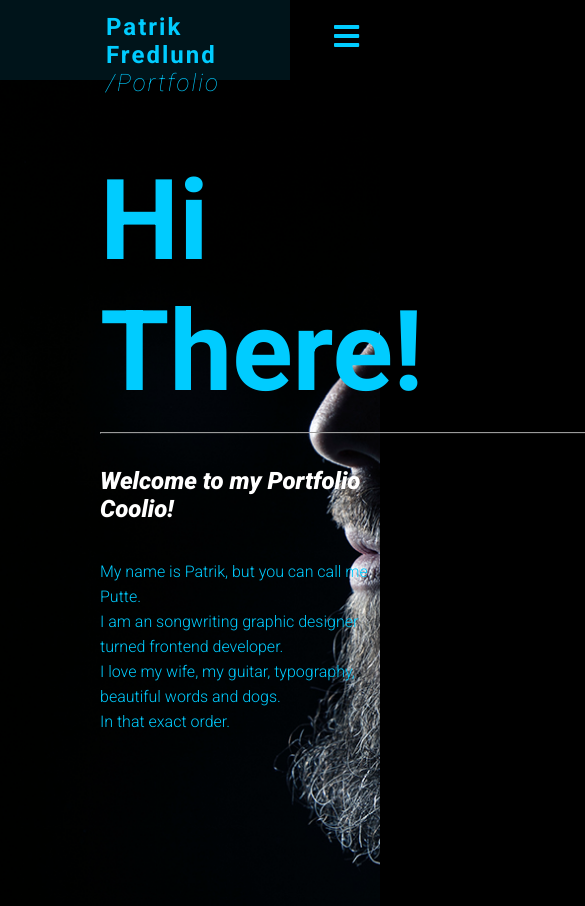
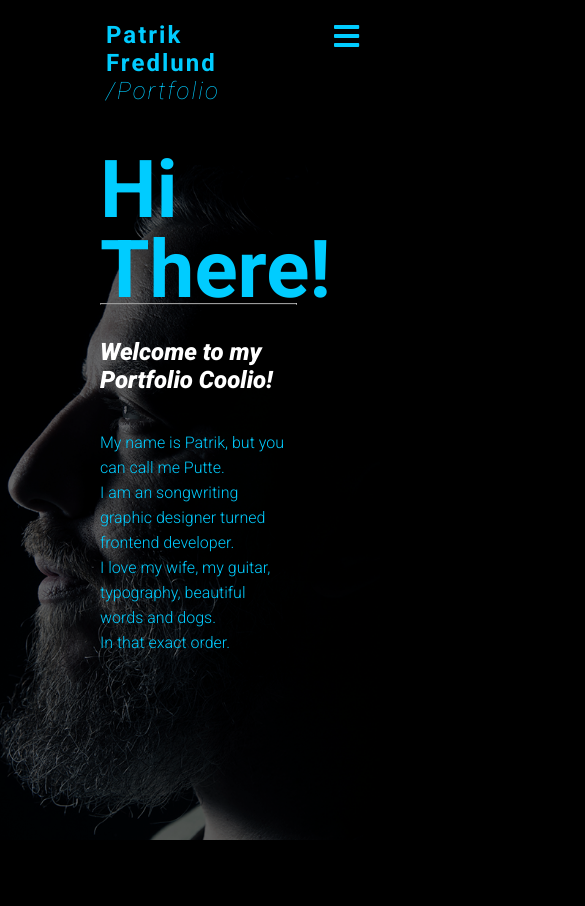
Before and after one commit to patrik-fredlund/pfredlund_portfolio, a React (Create React App) app: page / in a window 390 px wide. Shown: the top 906 px of the page, 585 px wide, since content can reach past the window. After the commit the page ends 844 px from the top, so only its background shows below. Built offline with nearby package versions, Linux system fonts and the light colour scheme.

Commit message:
modified mobile view

```diff
--- a/src/App.css
+++ b/src/App.css
@@ -40,23 +40,30 @@ body {
 }
 
 .profileImage {
-  background: url(./putte.jpg);
-  width: 653px;
-  /* height:80% ; */
+  /* background: url(./putte.jpg); */
+  /* width: 80%; */
+  height: 80% ;
   margin: auto;
   position: absolute;
-  top: 0px;
-  /* padding: 1%; */
+  top: 1px;
   right: 10px;
-  bottom: -14%;
-  border-radius: 10px;
+  bottom: -19%;
   background-repeat: no-repeat;
   background-position: center;
   background-attachment: fixed;
   background-size: cover;
-  /* opacity: 0.9; */
+  opacity: 0.8;
   z-index: -1;
 }
+
+
+@media screen and (max-width: 480px) {
+  .profileImage {
+    /* width: 60px; */
+    opacity: 0.4;
+  }
+}
+
 
 .homeContainer {
   /* border: 1px solid green; */
@@ -64,31 +71,41 @@ body {
   flex-direction: column;
 }
 
+@media screen and (max-width:480px) {
+  .homeContainer {
+    margin-right: 100px;
+  }
+}
+
+
 .hello {
   /* border: 1px solid lightblue; */
 
   display: flex;
   font-size: 7rem;
   padding-left: 100px;
-  /* @media screen and (max-width: 768px) {
-    padding-left: 100px;
-    font-size: 2rem;
-  } */
-}
+  }
+
+  @media screen and (max-width: 480px) {
+    .hello {
+      font-size: 5rem;
+      line-height: 80px;
+    }
+  }
 
 .line {
   display: flex;
   border-bottom: 1px solid rgba(255, 255, 255, 0.084);
-  width: 550px;
+  width: 50vw;
   margin-top: -60px;
   margin-left: 100px;
+}
 
-  /* height: 30px;
-  border-style: solid;
-  border-color: #8c8b8b;
-  border-width: 1px 1px 0 0;
-  border-radius: 200px;  */
-}
+/* @media screen and (max-width: 480px) {
+  .line {
+    margin-top: 1px;
+  }
+} */
 
 .welcome {
   /* border: 1px solid red; */
@@ -106,9 +123,3 @@ body {
   font-weight: 300;
   line-height: 25px;
 }
-
-@media screen and (max-width: 600px) {
-  .profileImage {
-    /* width: 90%; */
-  }
-}
--- a/src/App.js
+++ b/src/App.js
@@ -2,15 +2,12 @@ import './App.css';
 import Contact from './Pages/Contact';
 import Projects from './Pages/Projects';
 import Home from './Pages/Home';
+import About from './Pages/About';
 import Navbar from './Navbar/Navbar';
-import About from './Pages/About';
+import Sidebar from './Sidebar/Sidebar';
+import ProfileImage from './putte.jpg';
 import { BrowserRouter as Router, Switch, Route } from 'react-router-dom';
-import ProfileImage from './putte.jpg';
-import Sidebar from './Sidebar/Sidebar';
-import styled from 'styled-components';
-import { useState } from 'react'
-
-
+import { useState } from 'react';
 
 const App = () => {
   const [isOpen, SetIsOpen] = useState(false);
@@ -21,21 +18,56 @@ const App = () => {
 
   return (
     <Router>
-      <Navbar toggle={toggle}/>
-      <Sidebar  isOpen={isOpen} toggle={toggle} />
+      <Navbar toggle={toggle} />
+      <Sidebar isOpen={isOpen} toggle={toggle} />
       <Switch>
-
         <Route path='/about'>
           <About />
+          <>
+            {
+              <img
+                src={ProfileImage}
+                className='profileImage'
+                alt='Patrik profile'
+              />
+            }
+          </>
         </Route>
         <Route path='/projects'>
-            <Projects className='profileImage' />
+          <Projects />
+          <>
+            {
+              <img
+                src={ProfileImage}
+                className='profileImage'
+                alt='Patrik profile'
+              />
+            }
+          </>
         </Route>
         <Route path='/contact'>
           <Contact />
+          <>
+            {
+              <img
+                src={ProfileImage}
+                className='profileImage'
+                alt='Patrik profile'
+              />
+            }
+          </>
         </Route>
         <Route path='/'>
           <Home />
+          <>
+            {
+              <img
+                src={ProfileImage}
+                className='profileImage'
+                alt='Patrik profile'
+              />
+            }
+          </>
         </Route>
       </Switch>
     </Router>
--- a/src/Navbar/NavbarElements.js
+++ b/src/Navbar/NavbarElements.js
@@ -7,7 +7,7 @@ export const Nav = styled.nav`
   height: 80px;
   display: flex;
   justify-content: space-between;
-  padding: 0.5rem calc((vw - 1000px) / 2);
+  padding: 0.5rem calc((1vw - 1000px) / 2);
   z-index: 10;
   padding-right: 100px;
   font-family: 'Roboto';
@@ -26,8 +26,6 @@ export const Nav = styled.nav`
     font-style: italic;
 
 `;
-
-
 
 export const NavLink = styled(Link)`
   color: #fff;
@@ -78,26 +76,3 @@ export const NavMenu = styled.div`
     display: none;
   }
 `;
-// export const NavBtn = styled.nav`
-//   display: flex;
-//   align-items: center;
-//   margin-right: 24px;
-// `;
-
-// export const NavBtnLink = styled(Link)`
-//   border-radius: 4px;
-//   background: #256ce1;
-//   padding: 10px 22px;
-//   color: #fff;
-//   border: none;
-//   outline: none;
-//   cursor: pointer;
-//   transition: all 0.2s ease-in-out;
-//   text-decoration: none;
-
-//   &:hover {
-//     transition: all 0.2s ease-in-out;
-//     background: #fff;
-//     color: #00ccff;
-//   }
-// `;
--- a/src/Pages/Home.js
+++ b/src/Pages/Home.js
@@ -1,7 +1,3 @@
-// import React, { useState } from 'react';
-import Navbar from '../Navbar/Navbar';
-import Sidebar from '../Sidebar/Sidebar';
-import React, { useState } from 'react';
 
 
 function Home() {
--- a/src/Pages/Projects.js
+++ b/src/Pages/Projects.js
@@ -1,8 +1,5 @@
 import styled from 'styled-components';
 import { useState, useEffect } from 'react';
-import Navbar from '../Navbar/Navbar';
-import Sidebar from '../Sidebar/Sidebar';
-import ProfileImage from '../putte.jpg';
 
 const ProjectWrapper = styled.div`
   display: flex;
@@ -11,33 +8,55 @@ const ProjectWrapper = styled.div`
 `;
 
 const ProjectContainer = styled.div`
+  margin-left: 100px;
 
-  /* margin-left: 100px; */
+
+
+  @media screen and (max-width: 480px) {
+    margin-left: 0;
+    & >h1 {
+    margin-left: 100px;
+
+  }
+  }
+
+
 `;
 
 const ProjectsStyle = styled.div`
   display: flex;
   flex-wrap: wrap;
-  justify-content: space-around;
-  background-color: white;
+  /* justify-content: space-around; */
+  /* background-color: green; */
   max-width: 900px;
+  @media screen and (max-width: 480px) {
+      justify-content: space-around;
+
+  }
 `;
+
 
 const StyledCard = styled.div`
   display: flex;
   flex-direction: column;
   background-color: lightgray;
-  padding: 0px 5px;
-  margin: 10px 10px 10px 10px;
+  padding: 10px 5px;
+  margin: 5px 10px 5px 0;
+  /* margin-right:130px; */
   min-width: 300px;
+  border-radius: 5px;
+
+& .repo-name {
+  margin-left:10px;
+
+}
+
 `;
-const StyledSizeFix = styled.div`
-max-width: 1050px;
-
-`
-function Projects() {
 
 
+
+
+const Projects = () => {
   const [repos, setRepos] = useState([]);
 
   useEffect(() => {
@@ -49,12 +68,12 @@ function Projects() {
   return (
     <ProjectWrapper>
       <ProjectContainer>
-        <h1>Projects!</h1>
-        <div className='profileImage' />
+        <h1>Projects</h1>
+
         <ProjectsStyle>
           {repos.map((repo) => (
             <StyledCard>
-              <h2 key={repo.id}>{repo.name}</h2>
+              <h2 className='repo-name' key={repo.id}>{repo.name}</h2>
               <p>{repo.description}</p>
               <a href={repo.html_url}>Github</a>
             </StyledCard>
--- a/src/Sidebar/SidebarElements.js
+++ b/src/Sidebar/SidebarElements.js
@@ -1,7 +1,6 @@
 import styled from 'styled-components';
 import { Link as LinkS } from 'react-router-dom';
 import { FaTimes } from 'react-icons/fa';
-// import { NavLink as Link } from 'react-router-dom';
 
 export const SidebarContainer = styled.aside`
   position: fixed;
@@ -58,32 +57,12 @@ export const SidebarLink = styled(LinkS)`
   color: #fff;
   cursor: pointer;
 
+  @media screen and (max-width: 480px) {
+    margin-right: 30px;
+  }
+
   &:hover {
     color: #01bf71;
     transition: 0.2s ease-in-out;
   }
 `;
-/* export const SideBtnWrap = styled.div`
-  display: flex;
-  justify-content: center;
-`;
-export const SidebarRoute = styled(LinkR)`
-  border-radius: 50px;
-  background: #01bf71;
-  white-space: nowrap;
-  padding: 16px 64px;
-  color: #010606;
-  font-size: 16px;
-  outline: none;
-  border: none;
-  cursor: pointer;
-  transition: all 0.2s ease-in-out;
-  text-decoration: none;
-
-  &:hover {
-    transition: all 0.2s ease-in-out;
-    background: #fff;
-    color: #010606;
-  }
-`;
- */
```
Also changed, not shown: src/putte.jpg.
